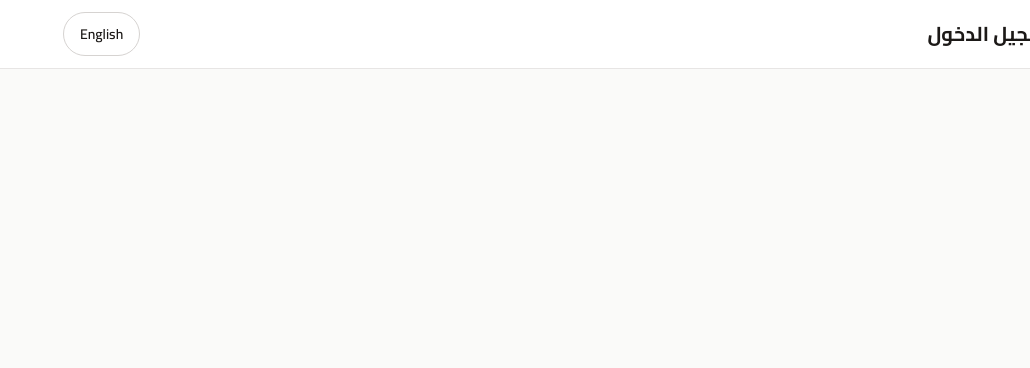
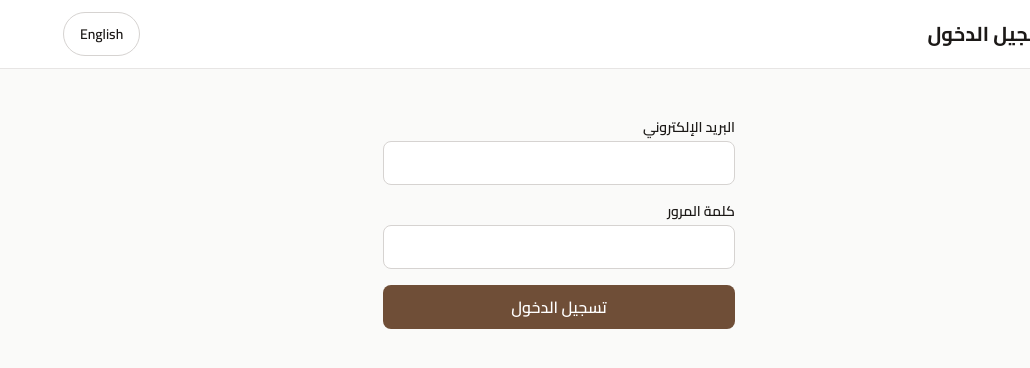
Before and after one commit to venousSy/tartus_menu, a Next.js app in the folder frontend/: page /login in a window 1280 px wide. Shown: the top 368 px of the page, without its empty margins (250-1280 px from the left). Built offline with nearby package versions, Linux system fonts and the light colour scheme; no server answers.

Commit message:
feat(frontend): add the login form and the logout button (10.1)

```diff
--- a/frontend/src/app/(app)/admin/page.tsx
+++ b/frontend/src/app/(app)/admin/page.tsx
@@ -10,5 +10,5 @@ export async function generateMetadata(): Promise<Metadata> {
 // Placeholder for the Super Admin dashboard (system_design.md §4.1): stats, cafe list, billing.
 export default function AdminPage() {
   const t = useTranslations("Admin");
-  return <PageHeader title={t("title")} />;
+  return <PageHeader title={t("title")} signedIn />;
 }
--- a/frontend/src/app/(app)/dashboard/page.tsx
+++ b/frontend/src/app/(app)/dashboard/page.tsx
@@ -10,5 +10,5 @@ export async function generateMetadata(): Promise<Metadata> {
 // Placeholder for the Cafe Owner dashboard (system_design.md §4.2): Categories, Items, QR codes, Settings.
 export default function DashboardPage() {
   const t = useTranslations("Dashboard");
-  return <PageHeader title={t("title")} />;
+  return <PageHeader title={t("title")} signedIn />;
 }
--- /dev/null
+++ b/frontend/src/app/(app)/login/login-form.tsx
@@ -0,0 +1,79 @@
+"use client";
+
+import { useRouter } from "next/navigation";
+import { useTranslations } from "next-intl";
+import { useActionState } from "react";
+import { HOME } from "@/lib/roles";
+
+// What went wrong, as a message key: the text is chosen when the form renders, so it follows a
+// language switch. `seconds` is the wait Django names in a 429 answer. `email` refills the field:
+// React resets a form after its action, and only the password should be typed again.
+type LoginError = "wrongCredentials" | "missingFields" | "throttled" | "serverError";
+type State = { error: LoginError | null; seconds?: number; email?: string };
+
+/**
+ * Sends the form to the BFF route /bff/auth/login (UC-AUTH-001). The tokens stay in HttpOnly
+ * cookies; the answer is { role } on success, or Django's own error passed through.
+ */
+async function logIn(formData: FormData): Promise<{ role: string } | State> {
+  let response: Response;
+  try {
+    response = await fetch("/bff/auth/login", {
+      method: "POST",
+      headers: { "Content-Type": "application/json" },
+      body: JSON.stringify({ email: formData.get("email"), password: formData.get("password") }),
+    });
+  } catch {
+    return { error: "serverError" }; // no network, or the server is down
+  }
+  if (response.ok) return response.json();
+  if (response.status === 401) return { error: "wrongCredentials" }; // A1, A2: wrong or inactive account
+  if (response.status === 400) return { error: "missingFields" }; // A3
+  if (response.status === 429) {
+    // A4: "Request was throttled. Expected available in N seconds."
+    const { detail = "" } = await response.json().catch(() => ({}));
+    return { error: "throttled", seconds: Number(/(\d+) second/.exec(detail)?.[1] ?? 60) };
+  }
+  return { error: "serverError" };
+}
+
+/** The login form of both roles. On success it opens the role's home page. */
+export function LoginForm() {
+  const t = useTranslations("Login");
+  const router = useRouter();
+  const [state, formAction, pending] = useActionState(
+    async (_previous: State, formData: FormData): Promise<State> => {
+      const result = await logIn(formData);
+      if ("role" in result) {
+        router.replace(HOME[result.role as keyof typeof HOME] ?? "/login");
+        return { error: null };
+      }
+      return { ...result, email: String(formData.get("email") ?? "") };
+    },
+    { error: null },
+  );
+
+  return (
+    <form action={formAction} className="mx-auto mt-12 flex max-w-sm flex-col gap-4 px-4">
+      <label className="flex flex-col gap-1">
+        <span className="text-sm font-semibold">{t("email")}</span>
+        <input name="email" type="email" required autoComplete="username" dir="ltr" defaultValue={state.email}
+          className="min-h-11 rounded-lg border border-stone-300 bg-white px-3" />
+      </label>
+      <label className="flex flex-col gap-1">
+        <span className="text-sm font-semibold">{t("password")}</span>
+        <input name="password" type="password" required autoComplete="current-password" dir="ltr"
+          className="min-h-11 rounded-lg border border-stone-300 bg-white px-3" />
+      </label>
+      {state.error && (
+        <p role="alert" className="rounded-lg bg-red-50 px-3 py-2 text-sm text-red-800">
+          {t(state.error, { seconds: state.seconds ?? 0 })}
+        </p>
+      )}
+      <button type="submit" disabled={pending}
+        className="min-h-11 rounded-lg bg-primary font-semibold text-on-primary disabled:opacity-60">
+        {pending ? t("submitting") : t("submit")}
+      </button>
+    </form>
+  );
+}
--- a/frontend/src/app/(app)/login/page.tsx
+++ b/frontend/src/app/(app)/login/page.tsx
@@ -2,13 +2,19 @@ import type { Metadata } from "next";
 import { useTranslations } from "next-intl";
 import { getTranslations } from "next-intl/server";
 import { PageHeader } from "../page-header";
+import { LoginForm } from "./login-form";
 
 export async function generateMetadata(): Promise<Metadata> {
   return { title: (await getTranslations("Login"))("title") };
 }
 
-// Placeholder: the login form comes with the BFF login route. Both roles log in here.
+// Both roles log in here (UC-AUTH-001). proxy.ts sends users who are already signed in to their home.
 export default function LoginPage() {
   const t = useTranslations("Login");
-  return <PageHeader title={t("title")} />;
+  return (
+    <>
+      <PageHeader title={t("title")} />
+      <LoginForm />
+    </>
+  );
 }
--- /dev/null
+++ b/frontend/src/app/(app)/logout-button.tsx
@@ -0,0 +1,24 @@
+"use client";
+
+import { useTranslations } from "next-intl";
+import { useTransition } from "react";
+
+/**
+ * Logs out (UC-AUTH-003): the BFF route clears both cookies and asks Django to blacklist the
+ * refresh token. Then a full page load of /login, not a router navigation: it also drops the
+ * dashboard pages Next keeps in memory, and replace() keeps Back from returning to this page.
+ */
+export function LogoutButton() {
+  const t = useTranslations("Session");
+  const [pending, startTransition] = useTransition();
+  return (
+    <button type="button" disabled={pending}
+      onClick={() => startTransition(async () => {
+        await fetch("/bff/auth/logout", { method: "POST" }).catch(() => {}); // the route clears the cookies in any case
+        window.location.replace("/login");
+      })}
+      className="min-h-11 rounded-full border border-stone-300 px-4 text-sm font-semibold disabled:opacity-60">
+      {t("logout")}
+    </button>
+  );
+}
--- a/frontend/src/app/(app)/page-header.tsx
+++ b/frontend/src/app/(app)/page-header.tsx
@@ -1,12 +1,16 @@
 import { LanguageSwitch } from "./language-switch";
+import { LogoutButton } from "./logout-button";
 
-/** The top bar of every signed-in page: the page title and the language switch. */
-export function PageHeader({ title }: { title: string }) {
+/** The top bar of the login page and the dashboards: the title, the language switch, and logout once signed in. */
+export function PageHeader({ title, signedIn = false }: { title: string; signedIn?: boolean }) {
   return (
     <header className="border-b border-stone-200 bg-white">
       <div className="mx-auto flex max-w-5xl items-center justify-between gap-4 px-4 py-3">
         <h1 className="text-xl font-bold">{title}</h1>
-        <LanguageSwitch />
+        <div className="flex items-center gap-2">
+          <LanguageSwitch />
+          {signedIn && <LogoutButton />}
+        </div>
       </div>
     </header>
   );
--- /dev/null
+++ b/frontend/src/lib/roles.ts
@@ -0,0 +1,4 @@
+import type { Role } from "@/lib/server/session";
+
+/** The first page of each role: proxy.ts sends signed-in users there, and so does the login form. */
+export const HOME: Record<Role, string> = { CAFE_OWNER: "/dashboard", SYSTEM_ADMIN: "/admin" };
--- a/frontend/src/messages/ar.json
+++ b/frontend/src/messages/ar.json
@@ -11,7 +11,18 @@
     "offline": "أنت غير متصل بالإنترنت. ربما تغيّرت الأسعار."
   },
   "Login": {
-    "title": "تسجيل الدخول"
+    "title": "تسجيل الدخول",
+    "email": "البريد الإلكتروني",
+    "password": "كلمة المرور",
+    "submit": "تسجيل الدخول",
+    "submitting": "جارٍ تسجيل الدخول…",
+    "wrongCredentials": "البريد الإلكتروني أو كلمة المرور غير صحيحة.",
+    "missingFields": "أدخل البريد الإلكتروني وكلمة المرور.",
+    "throttled": "محاولات كثيرة. حاول مرة أخرى بعد {seconds, plural, one {ثانية واحدة} two {ثانيتين} few {# ثوانٍ} other {# ثانية}}.",
+    "serverError": "تعذّر الوصول إلى الخادم. حاول مرة أخرى."
+  },
+  "Session": {
+    "logout": "تسجيل الخروج"
   },
   "Dashboard": {
     "title": "لوحة تحكم المقهى"
--- a/frontend/src/messages/en.json
+++ b/frontend/src/messages/en.json
@@ -11,7 +11,18 @@
     "offline": "You are offline. Prices may have changed."
   },
   "Login": {
-    "title": "Log in"
+    "title": "Log in",
+    "email": "Email",
+    "password": "Password",
+    "submit": "Log in",
+    "submitting": "Logging in…",
+    "wrongCredentials": "Wrong email or password.",
+    "missingFields": "Enter your email and password.",
+    "throttled": "Too many attempts. Try again in {seconds, plural, one {# second} other {# seconds}}.",
+    "serverError": "The server could not be reached. Please try again."
+  },
+  "Session": {
+    "logout": "Log out"
   },
   "Dashboard": {
     "title": "Cafe dashboard"
--- a/frontend/src/proxy.ts
+++ b/frontend/src/proxy.ts
@@ -1,5 +1,6 @@
 import { type NextRequest, NextResponse } from "next/server";
 
+import { HOME } from "@/lib/roles";
 import { refreshOnce } from "@/lib/server/refresh";
 import {
   ACCESS_COOKIE,
@@ -10,8 +11,6 @@ import {
   saveTokens,
   type TokenPair,
 } from "@/lib/server/session";
-
-const HOME: Record<Role, string> = { CAFE_OWNER: "/dashboard", SYSTEM_ADMIN: "/admin" };
 
 /**
  * Runs before the signed-in pages and the BFF routes, never before the customer menu (`config`).
```
